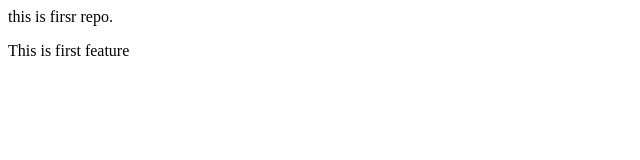
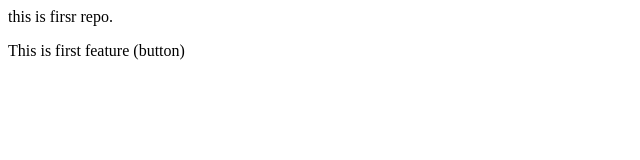
Before and after one commit to prashanth770/loclalrepo, a plain HTML site: page index.html in a window 1280 px wide. Shown: the full height of the page, 0-640 px from the left. Drawn offline with Linux system fonts and the light colour scheme.

```diff
--- a/index.html
+++ b/index.html
@@ -1,2 +1,2 @@
 <p>this is firsr repo.</p>
-<p>This is first feature</p>
+<p>This is first feature (button)</p>
```
